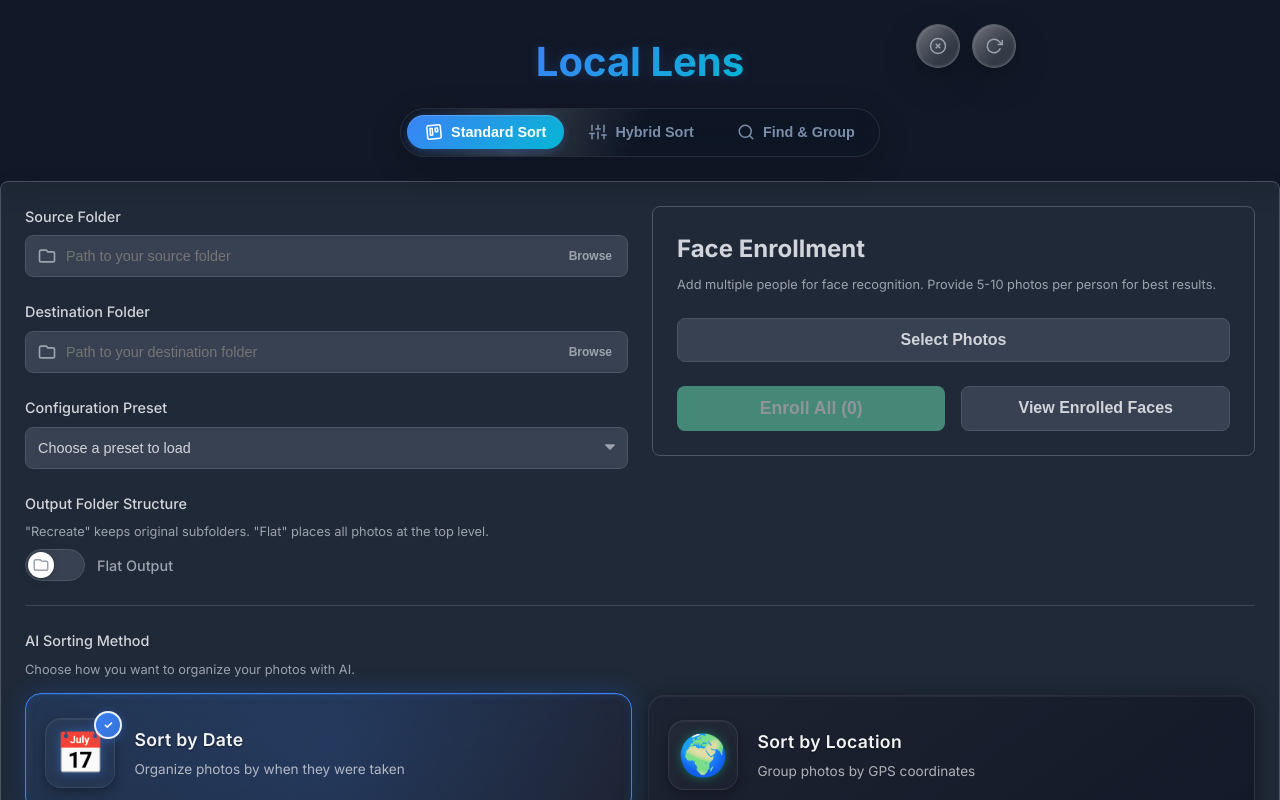
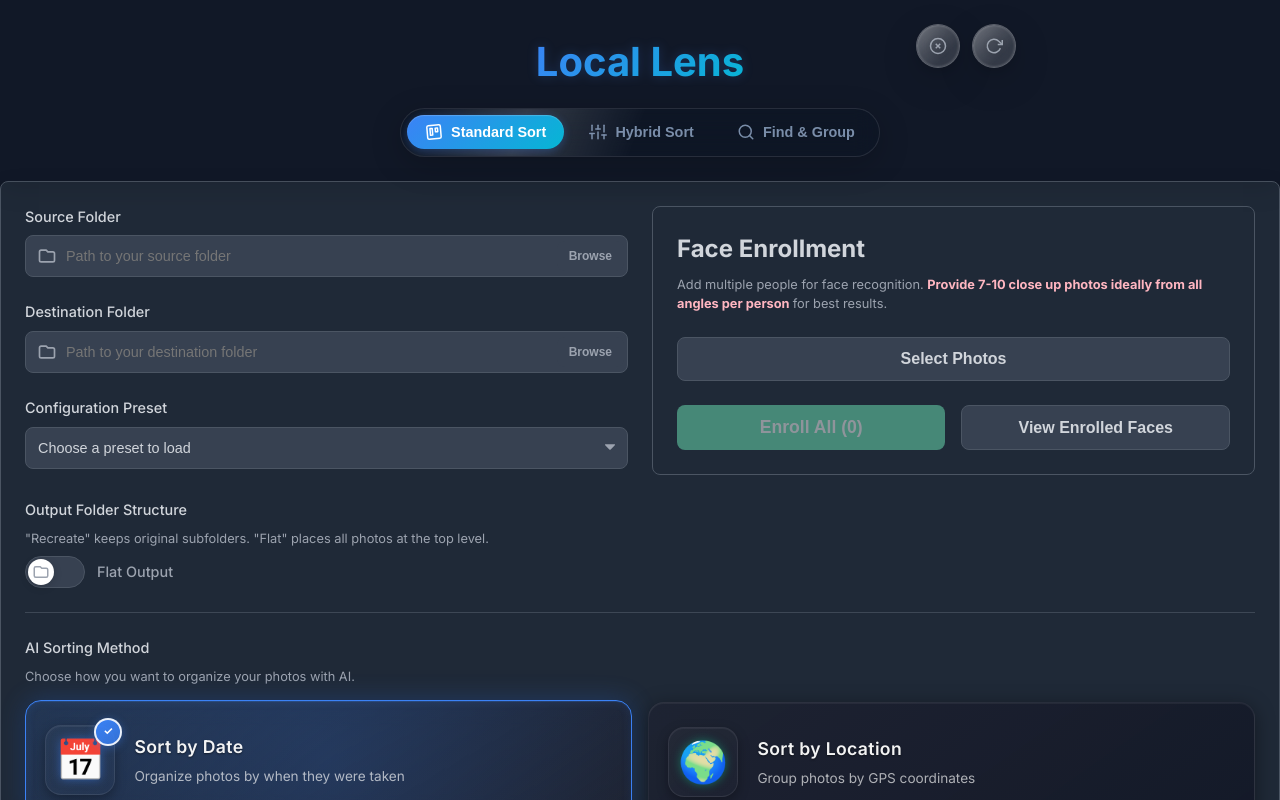
Before and after one commit to ashesbloom/LocalLens, a React (Vite) app in the folder frontend/: page / in a window 1280 px wide. Shown: the top 800 px of the page. Built offline with nearby package versions, Linux system fonts and the light colour scheme.

Commit message:
minor: Update Face Enrollment instructions to include 7-10 photos per person

```diff
--- a/frontend/src/components/FaceEnrollment.jsx
+++ b/frontend/src/components/FaceEnrollment.jsx
@@ -45,7 +45,7 @@ const FaceEnrollment = ({
         <div className={`enrollment-section ${isModalMode ? 'modal-mode' : ''}`}>
             <div className="form-group">
                 <h2 className="section-title">Face Enrollment</h2>
-                <p className="description">Add multiple people for face recognition. Provide 5-10 photos per person for best results.</p>
+                <p className="description">Add multiple people for face recognition. <strong style={{fontWeight: 'bold', color: 'lightpink'}}> Provide 7-10 close up photos ideally from all angles per person </strong> for best results.</p>
             </div>
 
             {/* --- Form for adding a new person --- */}
```
